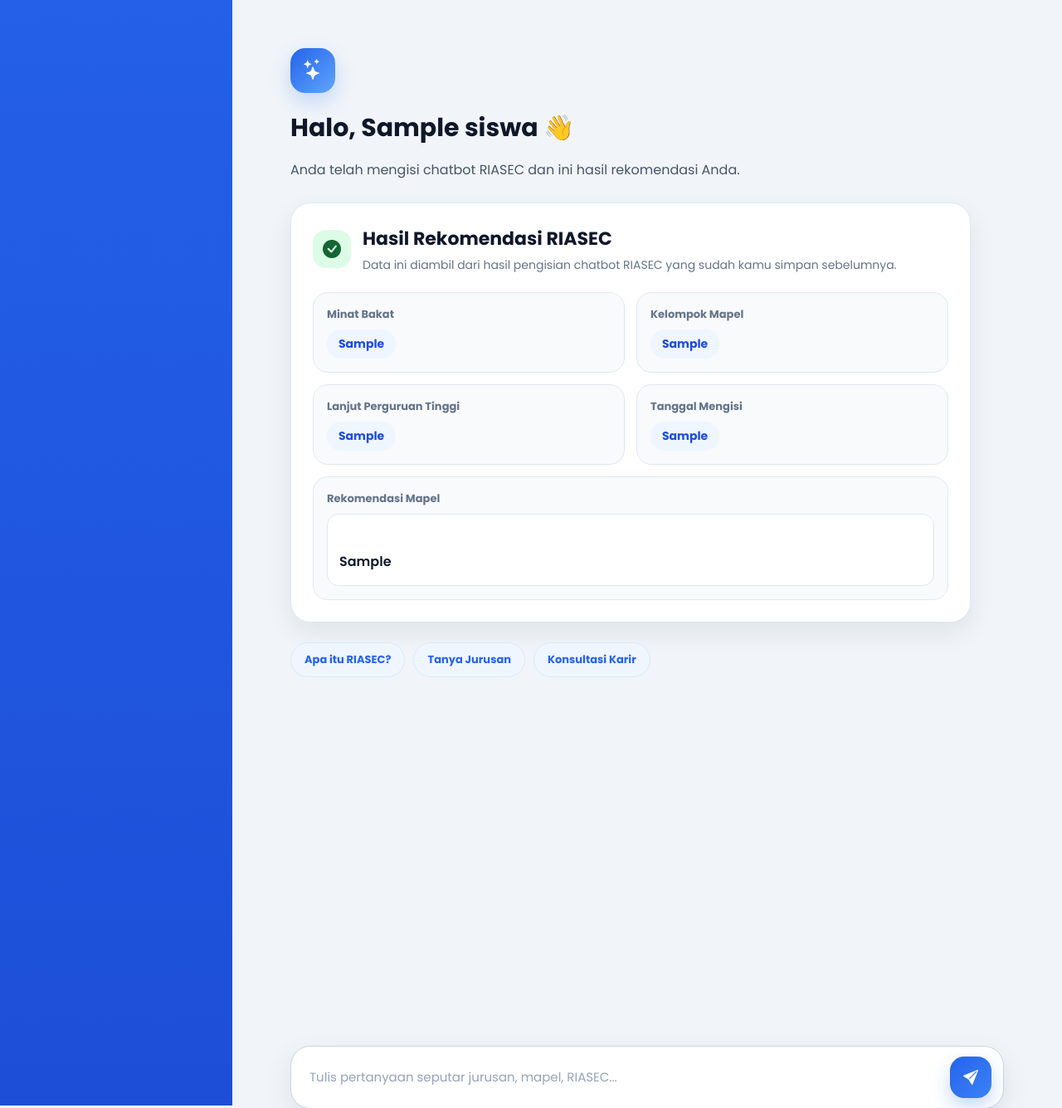
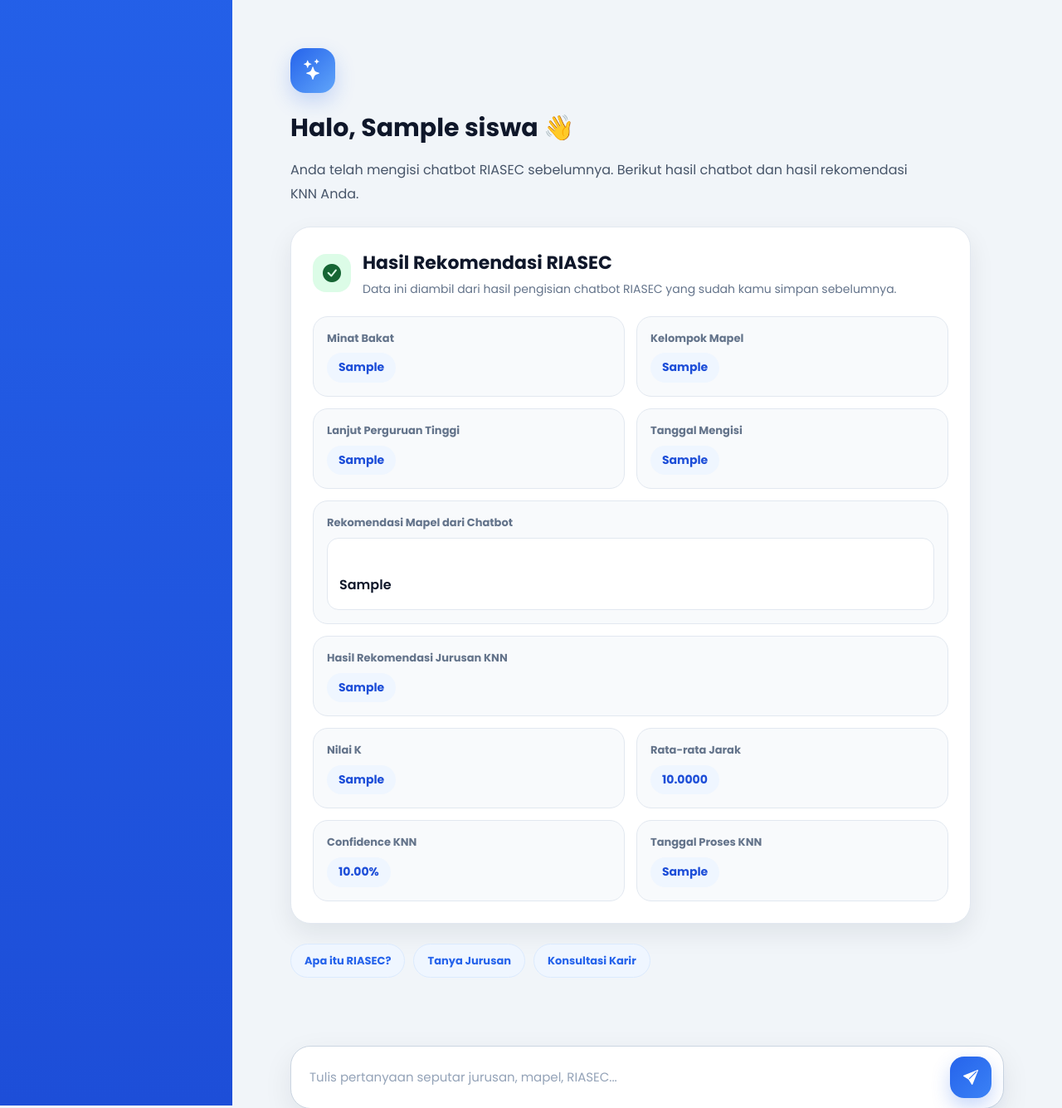
Before and after one commit to TEPEN-CHAN/SistemKNNJurusan, a Flask app: template templates/siswa/dashboard_siswa.html in a window 1280 px wide. Shown: the part 267-1602 px from the top of the page at 83% size. Run offline with Flask 3, Linux system fonts and the light colour scheme; the template is opened without the code that fills it: most values are stand-ins (such as "Sample title", 1, 10 or a date in 2020).

Commit message:
final kali ya?

```diff
--- a/app.py
+++ b/app.py
@@ -881,7 +881,9 @@ def dashboard_guru():
     )
 
 # =========================================================
-# DASHBOARD SISWA
+# DASHBOARD SISWA / CHATBOT SISWA
+# Jika siswa sudah isi chatbot, tampilkan hasil chatbot + hasil KNN
+# dan siswa tidak bisa isi chatbot ulang
 # =========================================================
 @app.route('/dashboard_siswa')
 @login_required(roles=[3])
@@ -891,19 +893,74 @@ def dashboard_siswa():
 
     cur = mysql.connection.cursor()
 
-    cur.execute("""
-        SELECT *
+    # =====================================================
+    # AMBIL DATA SISWA
+    # =====================================================
+    cur.execute("""
+        SELECT
+            nis,
+            nama_siswa,
+            kelas,
+            foto_profil
         FROM siswa
         WHERE nis=%s
     """, [nis])
 
     siswa = cur.fetchone()
 
+    if not siswa:
+        cur.close()
+        return "Data siswa tidak ditemukan"
+
+    # =====================================================
+    # CEK HASIL CHATBOT TERAKHIR
+    # =====================================================
+    cur.execute("""
+        SELECT
+            minat_bakat,
+            kelompok_mapel,
+            detail_mapel,
+            lanjut_pt,
+            DATE_FORMAT(
+                DATE_ADD(tanggal, INTERVAL 7 HOUR),
+                '%d-%m-%Y %H:%i:%s'
+            ) AS tanggal_wib
+        FROM hasil_chatbot
+        WHERE nis=%s
+        ORDER BY id DESC
+        LIMIT 1
+    """, [nis])
+
+    hasil_chatbot_lama = cur.fetchone()
+
+    # =====================================================
+    # CEK HASIL KNN TERAKHIR
+    # =====================================================
+    cur.execute("""
+        SELECT
+            hasil_jurusan,
+            nilai_k,
+            rata_jarak,
+            confidence,
+            DATE_FORMAT(
+                DATE_ADD(tanggal, INTERVAL 7 HOUR),
+                '%d-%m-%Y %H:%i:%s'
+            ) AS tanggal_wib
+        FROM hasil_knn
+        WHERE nis=%s
+        ORDER BY id_hasil DESC
+        LIMIT 1
+    """, [nis])
+
+    hasil_knn_lama = cur.fetchone()
+
     cur.close()
 
     return render_template(
         'siswa/dashboard_siswa.html',
-        siswa=siswa
+        siswa=siswa,
+        hasil_chatbot_lama=hasil_chatbot_lama,
+        hasil_knn_lama=hasil_knn_lama
     )
 # =========================================================
 # INPUT DATA ALUMNI
--- a/templates/siswa/dashboard_siswa.html
+++ b/templates/siswa/dashboard_siswa.html
@@ -480,7 +480,7 @@ Chatbot Konsultasi Jurusan SMA
                     </div>
 
                     <p class="welcome-text">
-                        Anda telah mengisi chatbot RIASEC dan ini hasil rekomendasi Anda.
+                        Anda telah mengisi chatbot RIASEC sebelumnya. Berikut hasil chatbot dan hasil rekomendasi KNN Anda.
                     </p>
 
                     <div class="result-card">
@@ -526,11 +526,49 @@ Chatbot Konsultasi Jurusan SMA
                             </div>
 
                             <div class="result-item full">
-                                <span class="result-label">Rekomendasi Mapel</span>
+                                <span class="result-label">Rekomendasi Mapel dari Chatbot</span>
                                 <div class="result-mapel">
                                     {{ hasil_chatbot_lama[2] }}
                                 </div>
                             </div>
+
+                            {% if hasil_knn_lama %}
+
+                                <div class="result-item full">
+                                    <span class="result-label">Hasil Rekomendasi Jurusan KNN</span>
+                                    <span class="result-value">{{ hasil_knn_lama[0] }}</span>
+                                </div>
+
+                                <div class="result-item">
+                                    <span class="result-label">Nilai K</span>
+                                    <span class="result-value">{{ hasil_knn_lama[1] }}</span>
+                                </div>
+
+                                <div class="result-item">
+                                    <span class="result-label">Rata-rata Jarak</span>
+                                    <span class="result-value">{{ "%.4f"|format(hasil_knn_lama[2]|float) }}</span>
+                                </div>
+
+                                <div class="result-item">
+                                    <span class="result-label">Confidence KNN</span>
+                                    <span class="result-value">{{ "%.2f"|format(hasil_knn_lama[3]|float) }}%</span>
+                                </div>
+
+                                <div class="result-item">
+                                    <span class="result-label">Tanggal Proses KNN</span>
+                                    <span class="result-value">{{ hasil_knn_lama[4] }}</span>
+                                </div>
+
+                            {% else %}
+
+                                <div class="result-item full">
+                                    <span class="result-label">Hasil Rekomendasi Jurusan KNN</span>
+                                    <div class="result-mapel">
+                                        Hasil rekomendasi KNN belum tersedia. Guru BK atau Admin perlu menginput nilai siswa dan menjalankan proses KNN terlebih dahulu.
+                                    </div>
+                                </div>
+
+                            {% endif %}
 
                         </div>
 
@@ -789,7 +827,7 @@ Chatbot Konsultasi Jurusan SMA
     function startQuestions(){
         if(alreadyFilledChatbot){
             addMessage(
-                "Anda telah mengisi chatbot RIASEC sebelumnya.\n\nHasil rekomendasi Anda sudah ditampilkan pada halaman ini.",
+                "Anda telah mengisi chatbot RIASEC sebelumnya.\n\nHasil chatbot dan hasil rekomendasi KNN Anda sudah ditampilkan pada halaman ini.",
                 'bot'
             );
 
```
